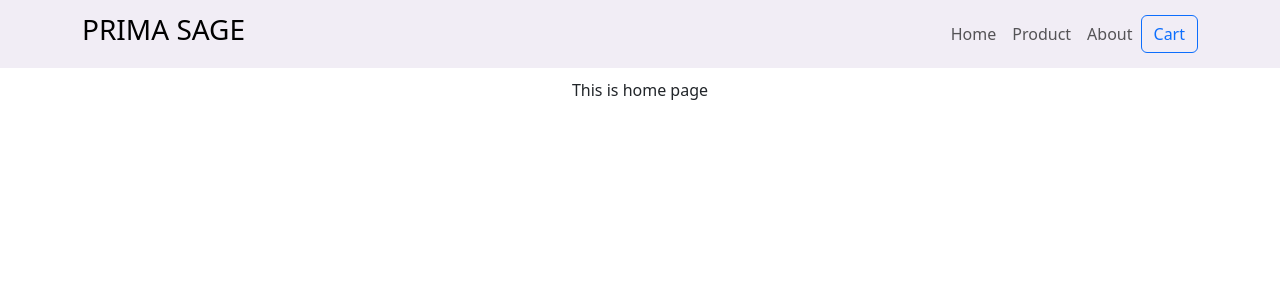
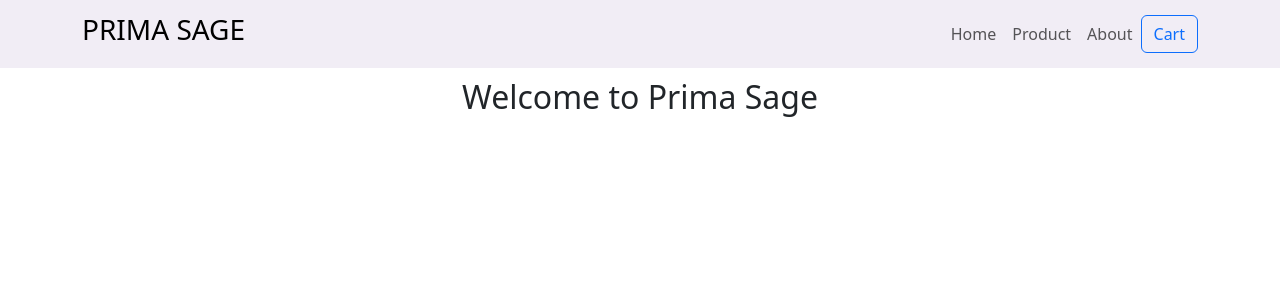
Before and after one commit to sabareesanrajkumar/prima-saga-ecommerce, a React (Create React App) app in the folder client/: page / in a window 1280 px wide. Shown: the top 300 px of the page. Built offline with nearby package versions, Linux system fonts and the light colour scheme.

Commit message:
Home page

```diff
--- a/client/src/Pages/Home.jsx
+++ b/client/src/Pages/Home.jsx
@@ -3,7 +3,7 @@ import React from 'react';
 const Home = () => {
   return (
     <div>
-      <p>This is home page</p>
+      <h2>Welcome to Prima Sage</h2>
     </div>
   );
 };
```
